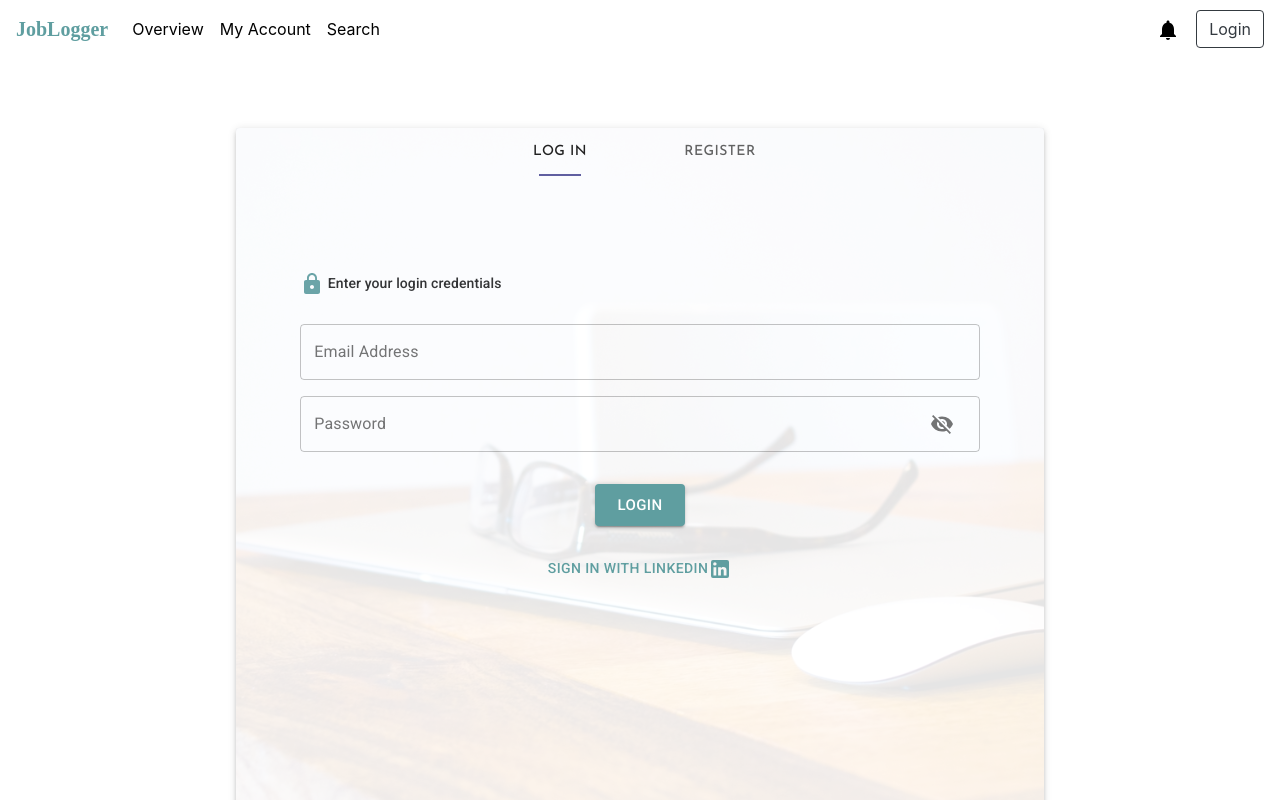
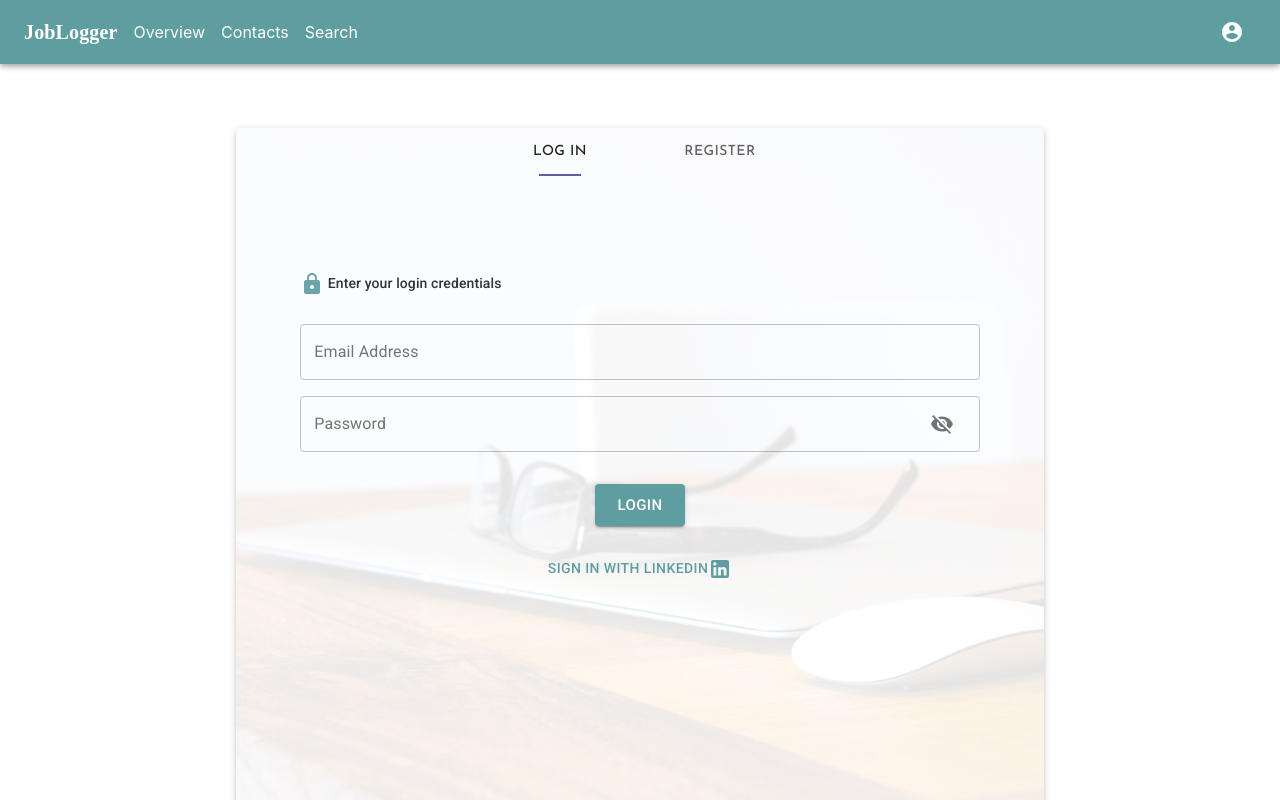
Before and after one commit to nuleeannajeon/JobLogger, a React (Create React App) app in the folder client/: page /entry in a window 1280 px wide. Shown: the top 800 px of the page. Built offline with nearby package versions, Linux system fonts and the light colour scheme; a web font is replaced by a local one.

Commit message:
Made a material UI navbar and sidenav shown on small viewports with swipeable drawer

```diff
--- a/client/src/App.js
+++ b/client/src/App.js
@@ -20,6 +20,7 @@ import UserEntry from './pages/Userentry';
 import Reminders from './pages/Reminders';
 import Search from './pages/Search';
 import Footer from './components/Footer';
+import NavbarMUI from './components/NavbarMUI'
 
 const NavbarWithRouter = withRouter(Navbar);
 const FooterWithRouter = withRouter(Footer)
@@ -64,7 +65,8 @@ function App() {
                 <Message />
                 <Router>
                     <div className='main-app-container'>
-                        <NavbarWithRouter />
+                        {/* <NavbarWithRouter /> */}
+                        <NavbarMUI />
                         <div className={classes.paddingTop}>
                             <Route exact path="/" component={Home} />
                             <Route exact path="/entry" component={UserEntry} />
--- /dev/null
+++ b/client/src/components/MainSideNav/index.js
@@ -0,0 +1,81 @@
+import React, { useState } from 'react';
+import { Button, List, Divider, ListItem, ListItemIcon, ListItemText, SwipeableDrawer } from '@material-ui/core';
+import { makeStyles } from '@material-ui/core/styles';
+import { Link } from 'react-router-dom';
+import AccountCircleIcon from '@material-ui/icons/AccountCircle';
+import ExitToAppIcon from '@material-ui/icons/ExitToApp';
+import SearchIcon from '@material-ui/icons/Search';
+import PermContactCalendarIcon from '@material-ui/icons/PermContactCalendar';
+import HomeIcon from '@material-ui/icons/Home';
+
+const useStyles = makeStyles((theme) => ({
+    navList: {
+        width: 200,
+        backgroundColor: theme.palette.primary.main ,//'#438171',
+        color: 'white',
+        height: '100%',
+        paddingLeft: 5,
+    },
+    navListItem: {
+        fontFamily: 'Varela Round',
+    },
+    listItem: {
+        fontSize: '2em',
+    },
+    drawer: {
+        // backgroundColor: 'rgba(0, 0, 0, 0.1)'
+    },
+}));
+
+const MainSideNav = (props) => {
+    const classes = useStyles();
+    const { open, setOpen } = props;
+
+    const toggleDrawer = (state) => (event) => {
+        if (event && event.type === 'keydown' && (event.key === 'Tab' || event.key === 'Shift')) {
+            return;
+        }
+
+        setOpen(state);
+    };
+
+    return (
+        <div>
+            <SwipeableDrawer
+                anchor="right"
+                open={open}
+                onClose={toggleDrawer(false)}
+                onOpen={toggleDrawer(true)}
+                className={classes.drawer}
+            >
+                <div className={classes.navList} onClick={toggleDrawer(false)} onKeyDown={toggleDrawer(false)}>
+                    <List style={{ paddingTop: '1em' }}>
+                        <ListItem button component={Link} to="/overview" className={classes.listItem}>
+                            <ListItemIcon><HomeIcon /></ListItemIcon>
+                            <ListItemText primary="Overview" />
+                        </ListItem>
+                        <ListItem button component={Link} to="/contacts">
+                            <ListItemIcon><PermContactCalendarIcon /></ListItemIcon>
+                            <ListItemText primary="Contacts" />
+                        </ListItem>
+                        <ListItem button component={Link} to="/search">
+                            <ListItemIcon><SearchIcon /></ListItemIcon>
+                            <ListItemText primary="Search" />
+                        </ListItem>
+                        <Divider />
+                        <ListItem button component={Link} to="/settings">
+                            <ListItemIcon><AccountCircleIcon /></ListItemIcon>
+                            <ListItemText primary="My Profile" />
+                        </ListItem>
+                        <ListItem button component={Link} to="/logout">
+                            <ListItemIcon><ExitToAppIcon /></ListItemIcon>
+                            <ListItemText primary="Log Out" />
+                        </ListItem>
+                    </List>
+                </div>
+            </SwipeableDrawer>
+        </div>
+    );
+};
+
+export default MainSideNav;
--- a/client/src/components/NavbarMUI/index.js
+++ b/client/src/components/NavbarMUI/index.js
@@ -1,4 +1,4 @@
-import React from 'react';
+import React, {useState, useEffect, useRef} from 'react';
 import { NavLink, Link, useHistory } from 'react-router-dom';
 import NotificationsActiveIcon from '@material-ui/icons/NotificationsActive';
 import NotificationsIcon from '@material-ui/icons/Notifications';
@@ -19,6 +19,8 @@ import {
     MenuItem,
     MenuList,
 } from '@material-ui/core';
+
+import MainSideNav from '../MainSideNav'
 
 const useStyles = makeStyles((theme) => ({
     navbar: {},
@@ -74,8 +76,9 @@ const NavbarMUI = () => {
     const classes = useStyles();
     const history = useHistory();
 
-    const [open, setOpen] = React.useState(false);
-    const anchorRef = React.useRef(null);
+    const [open, setOpen] = useState(false);
+    const anchorRef = useRef(null);
+    const [sidenavOpen, setSidenavOpen] = useState(false)
 
     const handleToggle = () => {
         setOpen((prevOpen) => !prevOpen);
@@ -141,9 +144,10 @@ const NavbarMUI = () => {
                     >
                         <AccountCircleIcon />
                     </IconButton>
-                    <IconButton edge="start" className={classes.menuButton} color="inherit" aria-label="menu">
+                    <IconButton edge="start" className={classes.menuButton} color="inherit" aria-label="menu" onClick={() => setSidenavOpen(true)}>
                         <MenuIcon />
                     </IconButton>
+                    <MainSideNav open={sidenavOpen} setOpen={setSidenavOpen} />
                     <Popper
                         className={classes.zind}
                         open={open}
--- a/client/src/pages/Userentry.js
+++ b/client/src/pages/Userentry.js
@@ -21,6 +21,9 @@ const useStyles = makeStyles((theme) => ({
     },
     outerContainer: {
         paddingTop: '4em',
+        [theme.breakpoints.down('xs')]: {
+            paddingTop: 0,
+        },
     },
     container: {
         // height: '90vh',
```
